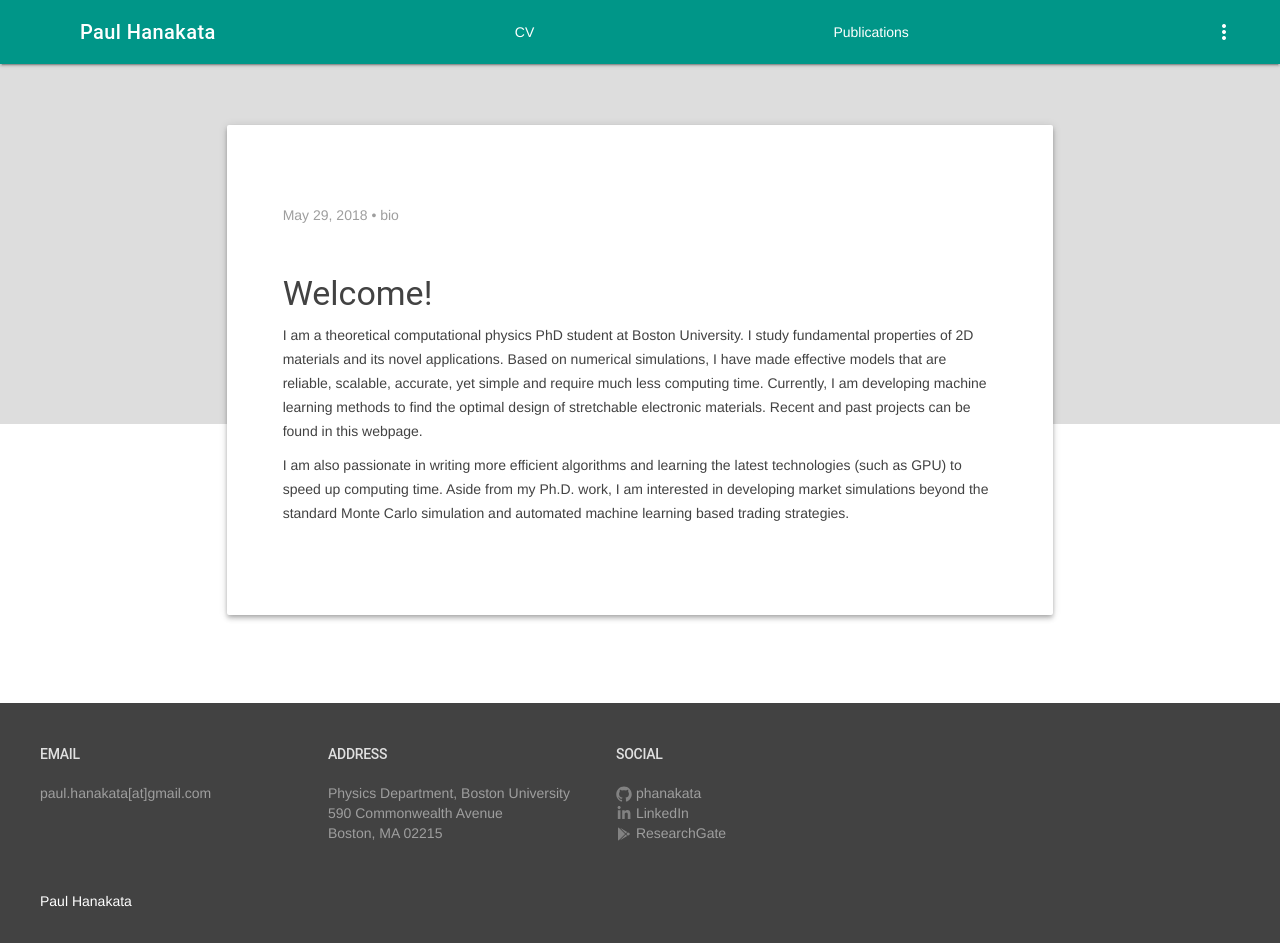
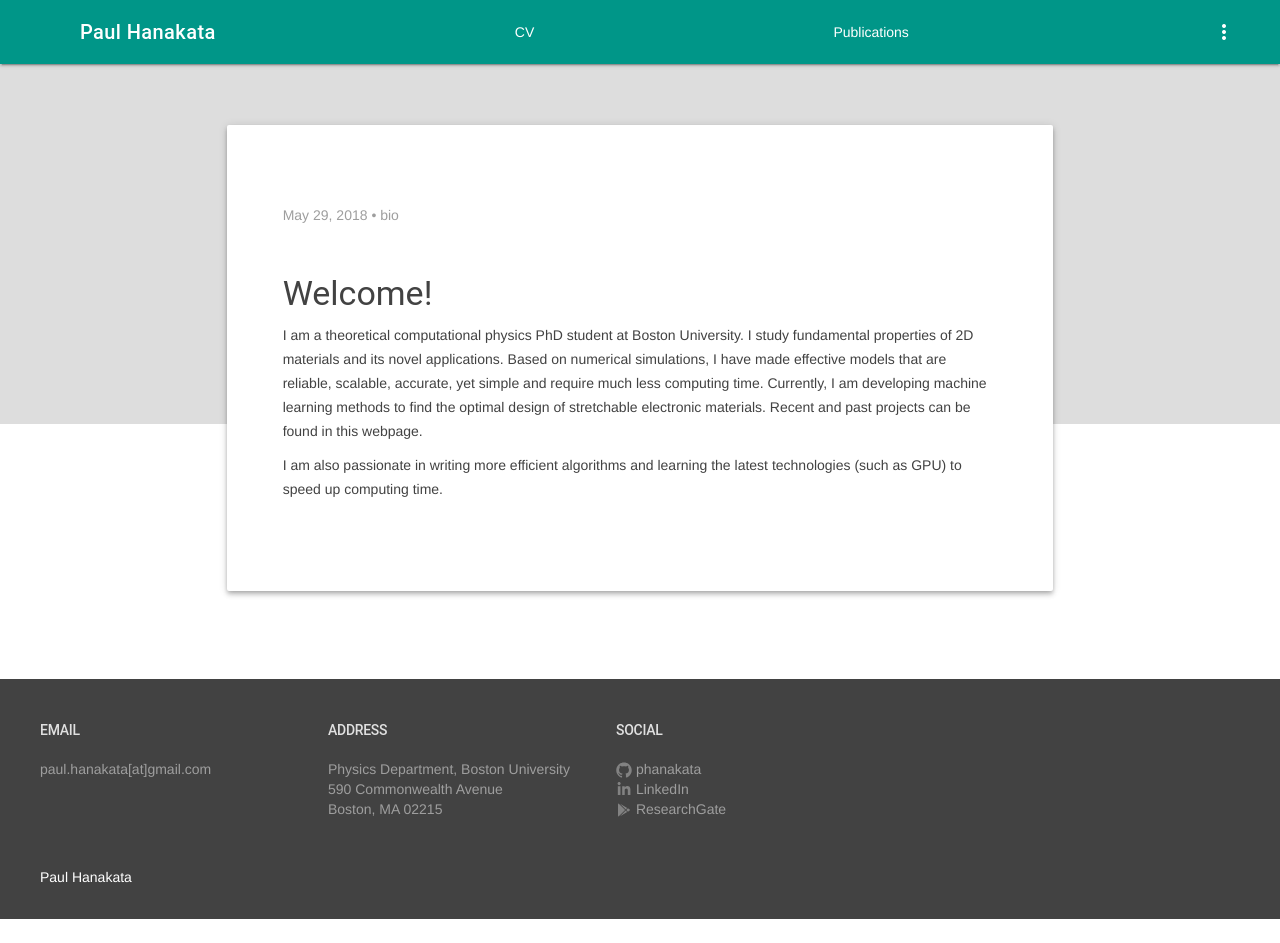
Before and after one commit to phanakata/phanakata.github.io, a Jekyll site: the page built from _posts/2018-05-29-about_me.markdown, in a window 1280 px wide. Built offline with Jekyll 4.4.1, drawn with Linux system fonts in a browser that asks for light colours; after the commit the page ends 919 px from its top, so only the background shows below that.

Commit message:
Update 2018-05-29-about_me.markdown

```diff
--- a/_posts/2018-05-29-about_me.markdown
+++ b/_posts/2018-05-29-about_me.markdown
@@ -9,4 +9,4 @@ image: /img/pp.jpg
 
 I am a theoretical computational physics PhD student at Boston University. I study fundamental properties of 2D materials and its novel applications. Based on numerical simulations, I have made effective models that are reliable, scalable, accurate, yet simple and require much less computing time. Currently, I am developing machine learning methods to find the optimal design of stretchable electronic materials. Recent and past projects can be found in this webpage.
 
-I am also passionate in writing more efficient algorithms and learning the latest technologies (such as GPU) to speed up computing time. Aside from my Ph.D. work, I am interested in developing market simulations beyond the standard Monte Carlo simulation and automated machine learning based trading strategies.
+I am also passionate in writing more efficient algorithms and learning the latest technologies (such as GPU) to speed up computing time.
```
